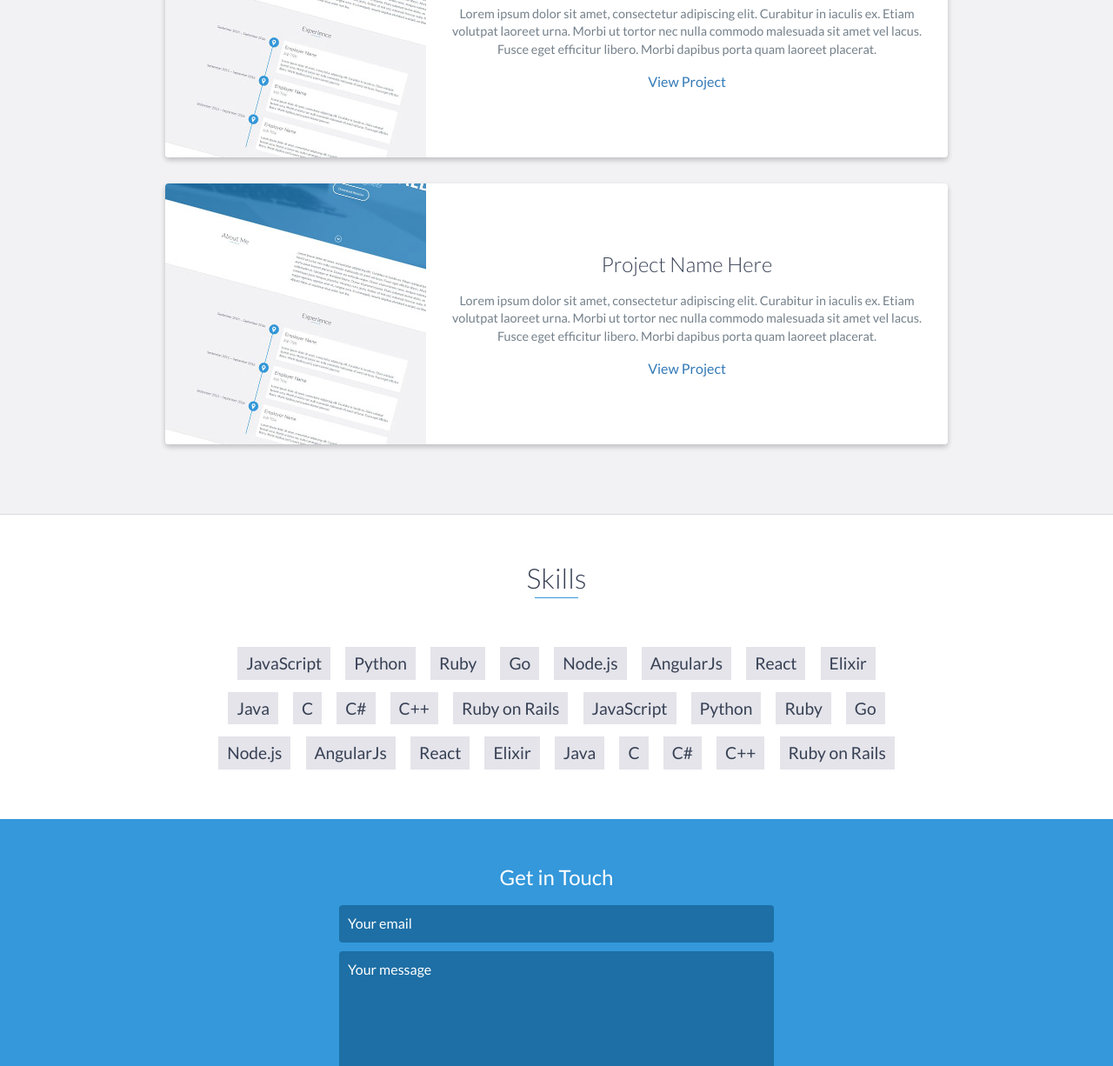
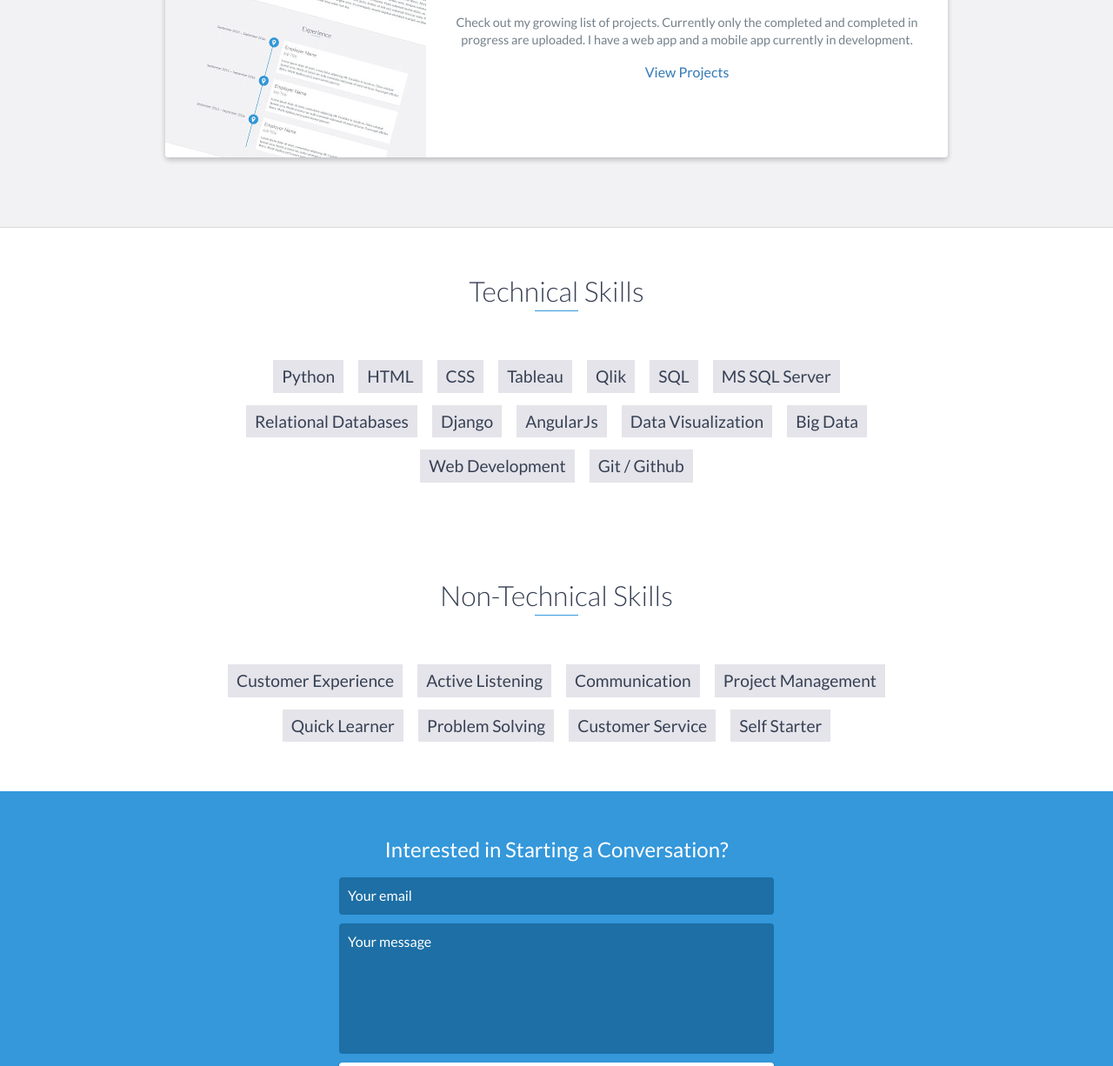
Before and after one commit to awood107/awood107.github.io, a website: page index.html in a window 1280 px wide. Shown: the part 2496-3722 px from the top of the page at 87% size. Drawn offline with nearby package versions, Linux system fonts and the light colour scheme.

Commit message:
Update index.html
additional personalization

```diff
--- a/index.html
+++ b/index.html
@@ -147,27 +147,11 @@
                     </div>
                     <!-- End .project-image -->
                     <div class="project-info">
-                        <h3>Project Name Here</h3>
+                        <h3>GitHub Projects</h3>
                         <p>
-                            Lorem ipsum dolor sit amet, consectetur adipiscing elit. Curabitur in iaculis ex. Etiam volutpat laoreet urna. Morbi ut tortor nec nulla commodo malesuada sit amet vel lacus. Fusce eget efficitur libero. Morbi dapibus porta quam laoreet placerat.
+                            Check out my growing list of projects. Currently only the completed and completed in progress are uploaded. I have a web app and a mobile app currently in development.
                         </p>
-                        <a href="#">View Project</a>
-                    </div>
-                    <!-- End .project-info -->
-                </div>
-                <!-- End .project -->
-
-                <div class="project shadow-large">
-                    <div class="project-image">
-                        <img src="images/project.jpg" />
-                    </div>
-                    <!-- End .project-image -->
-                    <div class="project-info">
-                        <h3>Project Name Here</h3>
-                        <p>
-                            Lorem ipsum dolor sit amet, consectetur adipiscing elit. Curabitur in iaculis ex. Etiam volutpat laoreet urna. Morbi ut tortor nec nulla commodo malesuada sit amet vel lacus. Fusce eget efficitur libero. Morbi dapibus porta quam laoreet placerat.
-                        </p>
-                        <a href="#">View Project</a>
+                        <a href="https://github.com/awood107/Intro-Projects">View Projects</a>
                     </div>
                     <!-- End .project-info -->
                 </div>
@@ -178,40 +162,42 @@
     <!-- End #projects -->
 
     <div id="skills">
-        <h2 class="heading">Skills</h2>
+        <h2 class="heading">Technical Skills</h2>
         <ul>
-            <li>JavaScript</li>
             <li>Python</li>
-            <li>Ruby</li>
-            <li>Go</li>
-            <li>Node.js</li>
+            <li>HTML</li>
+            <li>CSS</li>
+            <li>Tableau</li>
+            <li>Qlik</li>
+            <li>SQL</li>
+            <li>MS SQL Server</li>
+            <li>Relational Databases</li>
+            <li>Django</li>
             <li>AngularJs</li>
-            <li>React</li>
-            <li>Elixir</li>
-            <li>Java</li>
-            <li>C</li>
-            <li>C#</li>
-            <li>C++</li>
-            <li>Ruby on Rails</li>
-            <li>JavaScript</li>
-            <li>Python</li>
-            <li>Ruby</li>
-            <li>Go</li>
-            <li>Node.js</li>
-            <li>AngularJs</li>
-            <li>React</li>
-            <li>Elixir</li>
-            <li>Java</li>
-            <li>C</li>
-            <li>C#</li>
-            <li>C++</li>
-            <li>Ruby on Rails</li>
+            <li>Data Visualization</li>
+            <li>Big Data</li>
+            <li>Web Development</li>
+            <li>Git / Github</li>
+        </ul>
+    </div>
+
+    <div id="skills">
+        <h2 class="heading">Non-Technical Skills</h2>
+        <ul>
+            <li>Customer Experience</li>
+            <li>Active Listening</li>
+            <li>Communication</li>
+            <li>Project Management</li>
+            <li>Quick Learner</li>
+            <li>Problem Solving</li>
+            <li>Customer Service</li>
+            <li>Self Starter</li>
         </ul>
     </div>
     <!-- End #skills -->
 
     <div id="contact">
-        <h2>Get in Touch</h2>
+        <h2>Interested in Starting a Conversation?</h2>
         <div id="contact-form">
             <form method="POST" action="https://formspree.io/awood107@gmail.com">
                 <input type="hidden" name="_subject" value="Contact request from personal website" />
```
